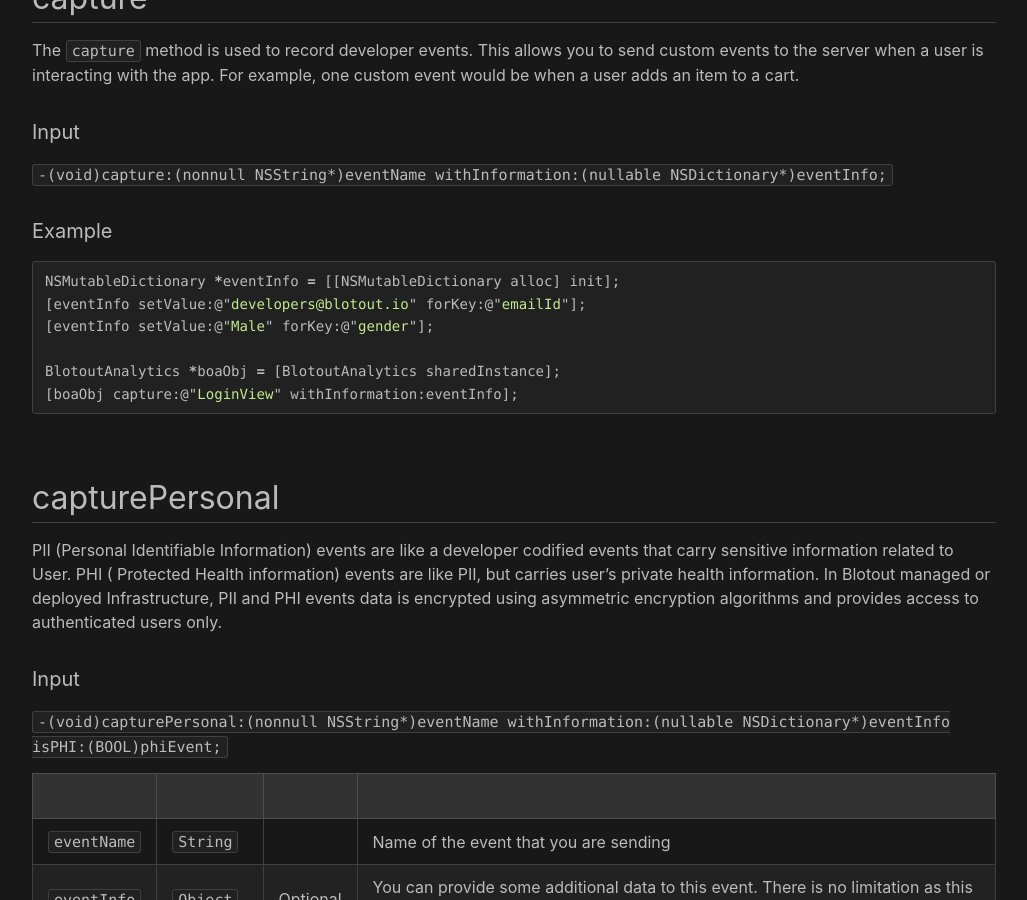
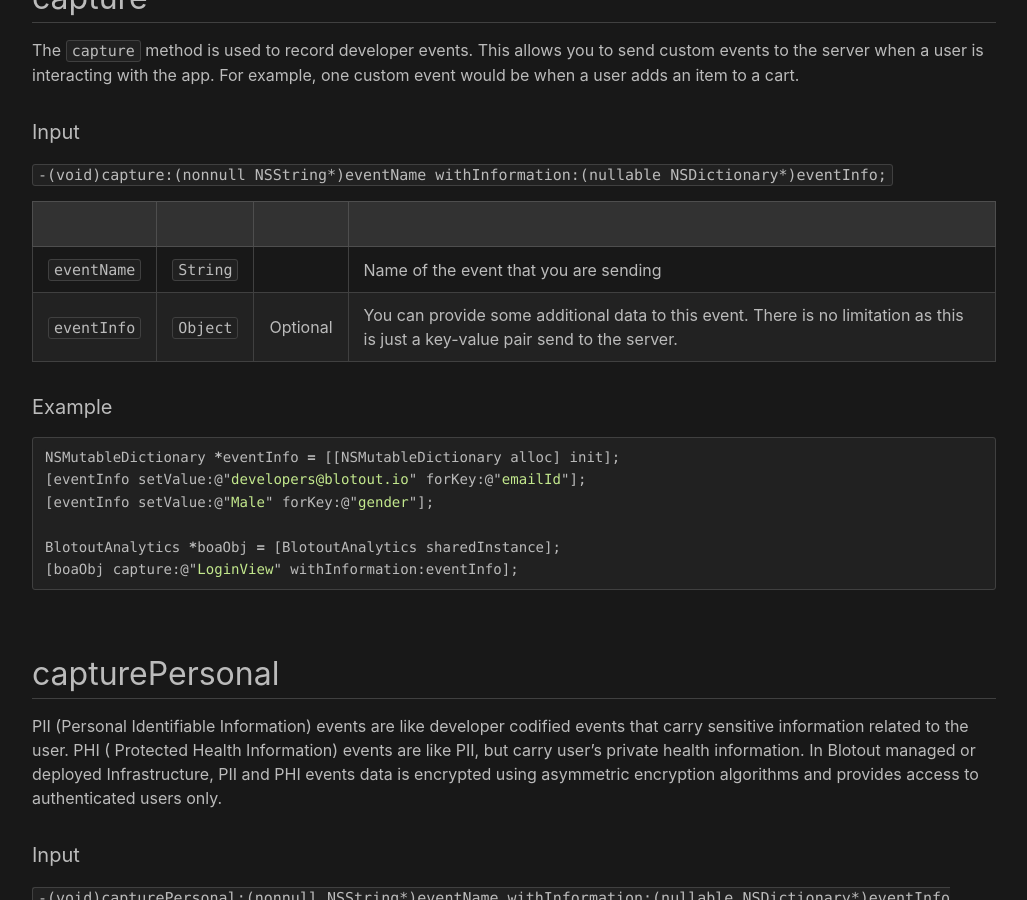
Before and after one commit to blotoutio/sdk-ios, a Jekyll site: the page built from docs/api.md, in a window 1280 px wide and 900 px high, scrolled down 969 px. Shown: the whole window, without its empty margins (126-1153 px from the left). Built offline with Jekyll 4.4.1, drawn with Linux system fonts in a browser that asks for light colours; our own code applies the rules of GitHub Pages for plain Markdown files; some of the changed text lies outside the part shown.

Commit message:
Small adjustments to docs

````diff
--- a/docs/api.md
+++ b/docs/api.md
@@ -27,6 +27,11 @@ The `capture` method is used to record developer events. This allows you to send
 #### Input
 `-(void)capture:(nonnull NSString*)eventName withInformation:(nullable NSDictionary*)eventInfo;`
 
+|||||
+|---|---|---|---|
+| `eventName` | `String` |  | Name of the event that you are sending |
+| `eventInfo` | `Object` | Optional | You can provide some additional data to this event. There is no limitation as this is just a key-value pair send to the server. |
+
 #### Example
 ```js
 NSMutableDictionary *eventInfo = [[NSMutableDictionary alloc] init];
@@ -38,8 +43,8 @@ BlotoutAnalytics *boaObj = [BlotoutAnalytics sharedInstance];
 ```
 
 ## capturePersonal
-PII (Personal Identifiable Information) events are like a developer codified events that carry sensitive information related to User.
-PHI ( Protected Health information) events are like PII, but carries user’s private health information.
+PII (Personal Identifiable Information) events are like developer codified events that carry sensitive information related to the user.
+PHI ( Protected Health Information) events are like PII, but carry user’s private health information.
 In Blotout managed or deployed Infrastructure, PII and PHI events data is encrypted using asymmetric encryption algorithms and provides access to authenticated users only.
 
 #### Input
````
Also changed, not shown: other parts of docs/api.md (+2 -2 lines).
